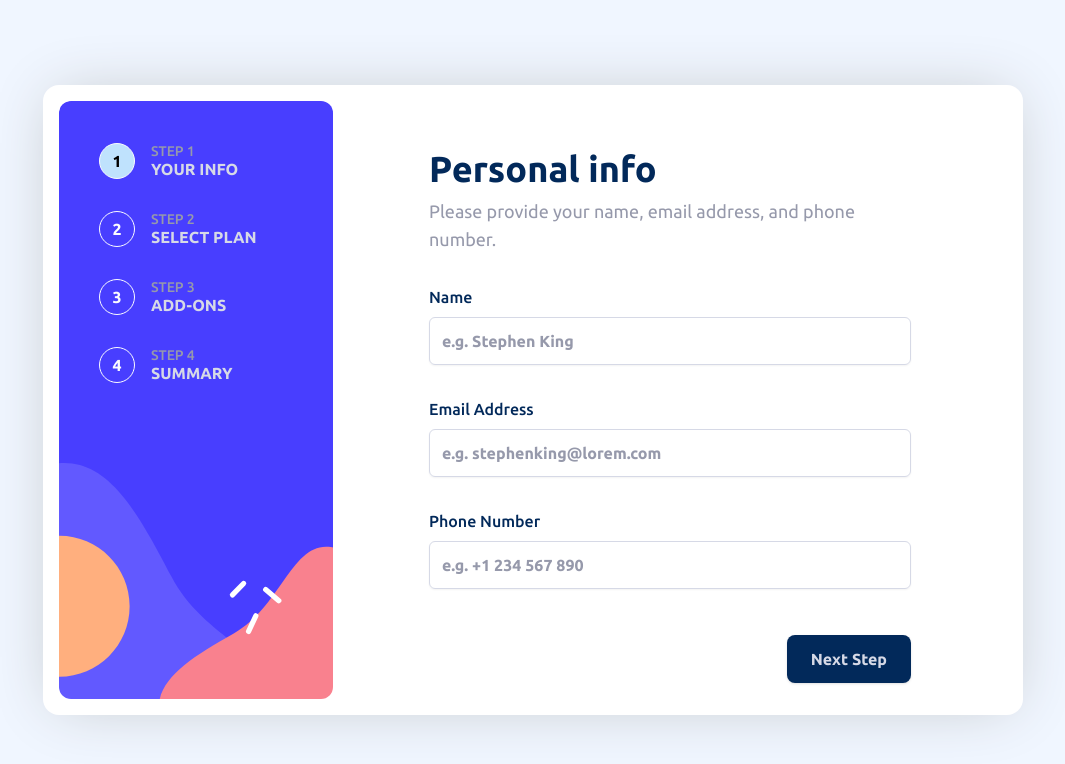
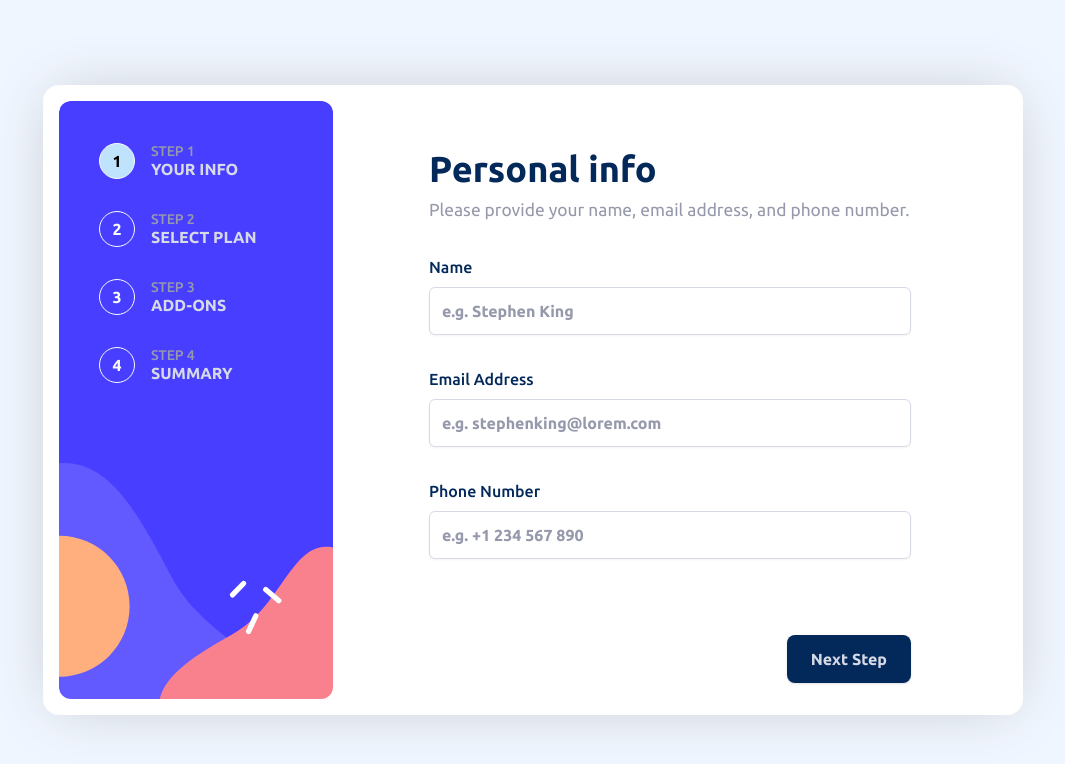
Before and after one commit to Carlos-Bolano/prueba-tecnica, a Next.js app: page / in a window 1280 px wide. Shown: the top 764 px of the page, without its empty margins (107-1172 px from the left). Built offline with nearby package versions, Linux system fonts and the light colour scheme.

Commit message:
style(homepage): adjust heading size for better readability
- Reduces description text size for improved readability on smaller screens.
- Applies the adjustment conditionally when the user is on the homepage.

```diff
--- a/components/HeadingsPage.tsx
+++ b/components/HeadingsPage.tsx
@@ -1,13 +1,19 @@
+import { cn } from "@/lib/utils";
+import { usePathname } from "next/navigation";
 import React from "react";
 interface Props {
   title: string;
   description: string;
 }
+
 const HeadingsPage = ({ title, description }: Props) => {
+  const pathname = usePathname();
   return (
     <header className="mt-4 md:mt-12 mb-8">
       <h1 className="text-2xl md:text-4xl font-bold text-primary-navyBlue mb-1 md:mb-2">{title}</h1>
-      <p className="text-neutral-coolGray text-lg">{description}</p>
+      <p className={cn("text-neutral-coolGray text-lg", pathname === "/" && "text-[17.4px]")}>
+        {description}
+      </p>
     </header>
   );
 };
```
